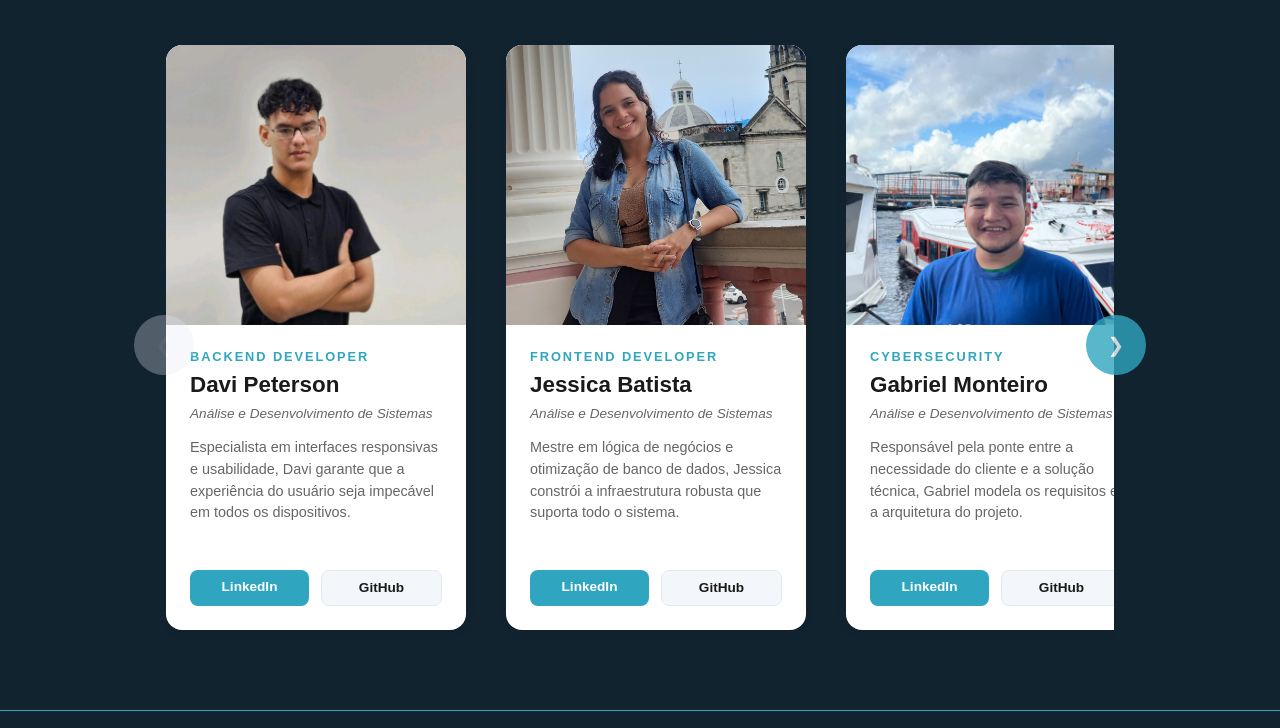
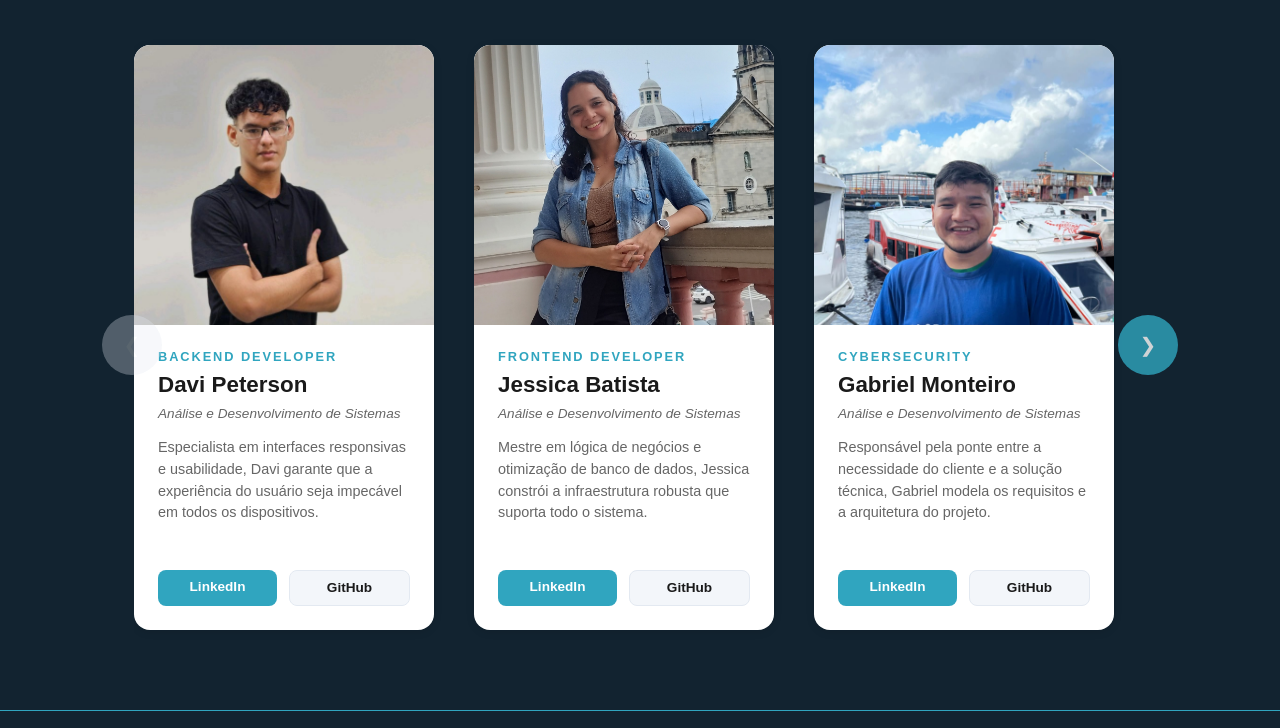
Before and after one commit to Startup-Think-Tech/roboticaEduc-front, a website: page src/pages/equipe.html in a window 1280 px wide. Shown: the part 247-975 px from the top of the page. Drawn offline with Linux system fonts and the light colour scheme.

Commit message:
fix: ajuste na cor do titulo equipes - Posicionamento card da direita mais ao centro

```diff
--- a/src/styles/equipe.css
+++ b/src/styles/equipe.css
@@ -10,7 +10,7 @@
 
 .equipe h2 {
   font-size: 2rem;
-  color: var(--color-warm);
+  color: var(--logo-color);
   margin-bottom: 1rem;
   font-weight: 700;
 }
@@ -35,7 +35,7 @@
 .conteiner-equipe {
   max-width: 100%;
   margin: 2rem auto;
-  padding: 0 0.5rem;
+  padding: 0 2rem; /* Aumentar padding para dar mais espaço */
   overflow: visible;
   position: relative;
   display: flex;
@@ -48,7 +48,7 @@
   position: relative;
   overflow: visible;
   margin: 0 auto;
-  max-width: calc(3 * 300px + 2 * 1.5rem);
+  max-width: calc(3 * 300px + 2 * 1.5rem + 4rem); /* Adicionar espaço extra para evitar corte */
   flex: 1;
 }
 
@@ -59,7 +59,7 @@
   overflow-x: auto;
   overflow-y: hidden;
   scroll-snap-type: x mandatory;
-  padding: 0.5rem 0 1.5rem 0;
+  padding: 0.5rem 1rem 1.5rem 1rem; /* Adicionar padding horizontal */
   scrollbar-width: none;
   -ms-overflow-style: none;
   justify-content: flex-start;
@@ -165,11 +165,11 @@
 }
 @media (max-width: 768px) {
   .conteiner-equipe {
-    padding: 0 0.5rem;
+    padding: 0 1rem; /* Manter padding adequado no mobile */
   }
 
   .carrossel-wrapper {
-    max-width: calc(1 * 280px);
+    max-width: calc(1 * 280px + 2rem); /* Adicionar espaço extra no mobile */
   }
 
   .card-membro {
@@ -180,17 +180,18 @@
 
   .conteiner-membros {
     justify-content: flex-start;
+    padding: 0.5rem 0.5rem 1.5rem 0.5rem; /* Padding menor no mobile */
   }
 }
 
 @media screen and (min-width: 600px) {
   .conteiner-equipe {
     max-width: 100%;
-    padding: 0 0.5rem;
+    padding: 0 2rem; /* Manter padding consistente */
   }
 
   .carrossel-wrapper {
-    max-width: calc(3 * 300px + 2 * 1.5rem);
+    max-width: calc(3 * 300px + 2 * 1.5rem + 4rem); /* Manter espaço extra */
   }
 
   .card-membro {
@@ -203,11 +204,11 @@
 @media screen and (min-width: 900px) {
   .conteiner-equipe {
     max-width: 100%;
-    padding: 0 0.5rem;
+    padding: 0 2rem; /* Manter padding consistente */
   }
 
   .carrossel-wrapper {
-    max-width: calc(3 * 300px + 2 * 1.5rem);
+    max-width: calc(3 * 300px + 2 * 1.5rem + 4rem); /* Manter espaço extra */
   }
 
   .card-membro {
```
Also changed, not shown: src/pages/equipe.html (+17 -0 lines).
